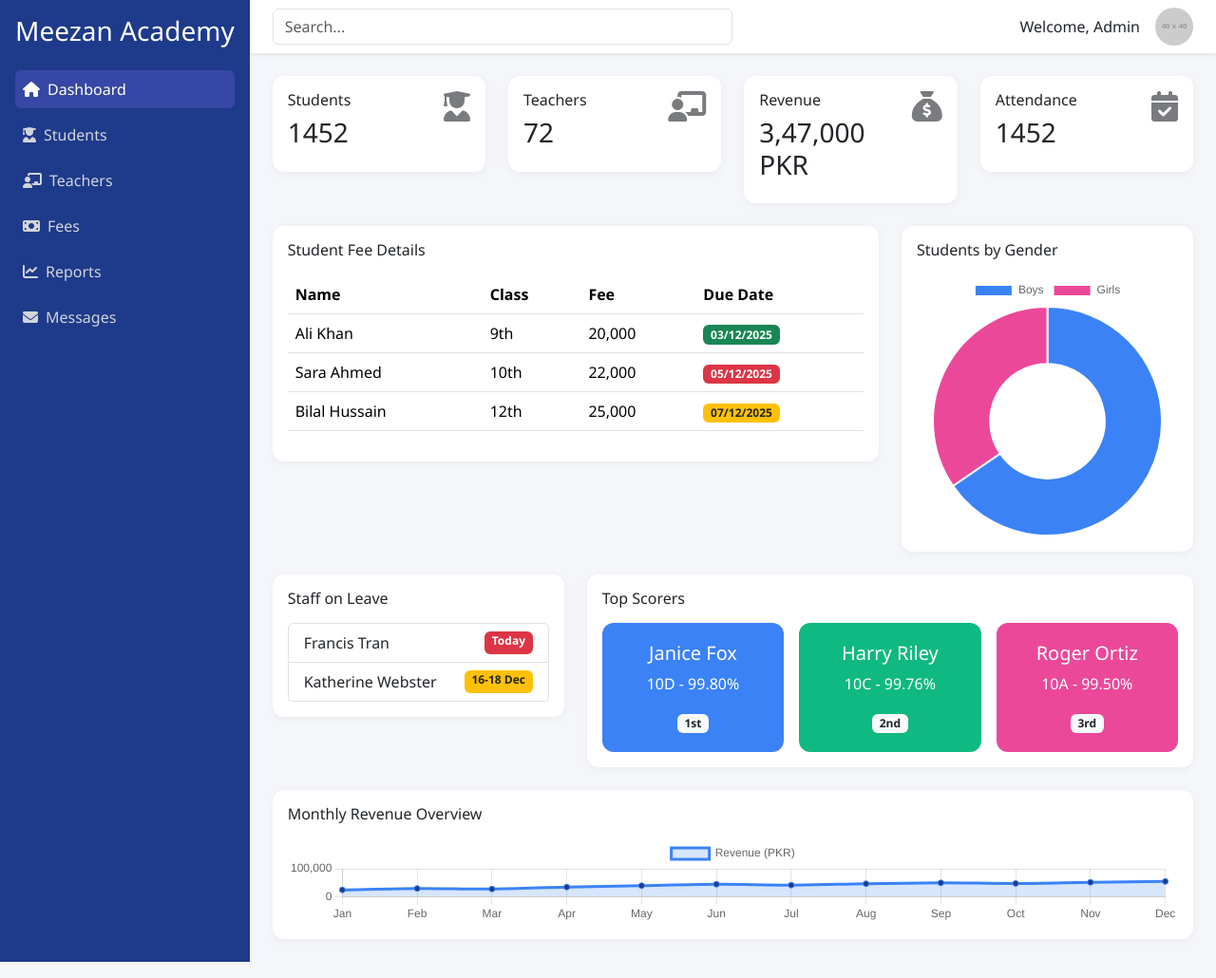
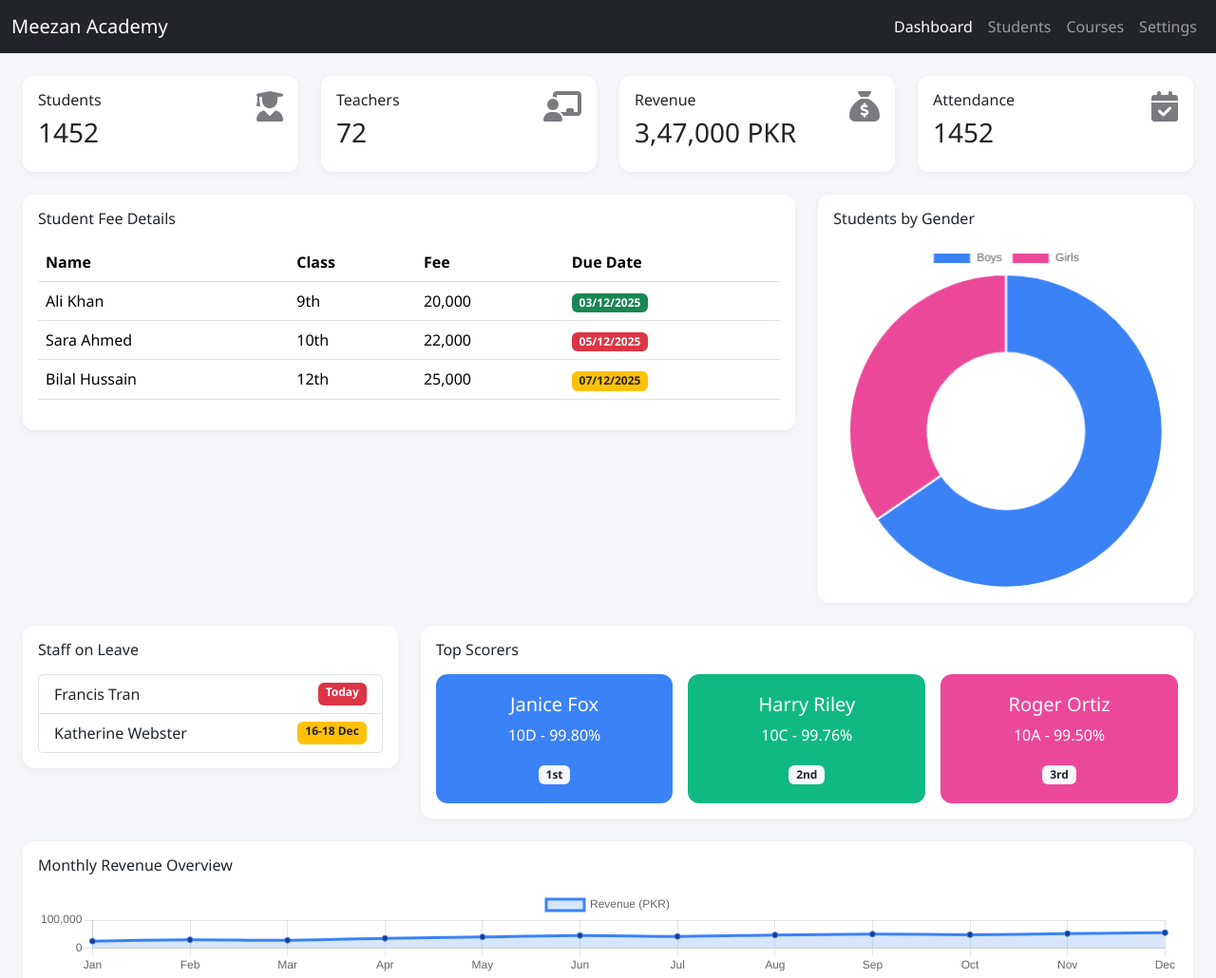
Before and after one commit to innvotechnology/meezan-academy, a plain HTML site: page admin.html in a window 1280 px wide. Shown: the whole page at 95% size. Drawn offline with nearby package versions, Linux system fonts and the light colour scheme; placeholder pictures from the web are drawn by us.

Commit message:
Update admin.html

```diff
--- a/admin.html
+++ b/admin.html
@@ -6,6 +6,7 @@
   <title>Meezan Academy - Admin Dashboard</title>
 
   <!-- Bootstrap 5 CSS -->
+  <link href="https://cdn.jsdelivr.net/npm/bootstrap@5.3.2/dist/css/bootstrap.min.css" rel="stylesheet">
    <link href="https://cdn.jsdelivr.net/npm/bootstrap@5.3.2/dist/css/bootstrap.min.css" rel="stylesheet">
 
   <!-- Icons -->
@@ -57,37 +58,25 @@
   </style>
 </head>
 <body>
-
-<div class="d-flex">
-
-  <!-- Sidebar -->
-  <div class="sidebar p-3">
-    <h3 class="mb-4">Meezan Academy</h3>
-    <ul class="nav flex-column gap-2">
-      <li><a href="#" class="active p-2 d-block"><i class="fa fa-home me-2"></i>Dashboard</a></li>
-      <li><a href="#" class="p-2 d-block"><i class="fa fa-user-graduate me-2"></i>Students</a></li>
-      <li><a href="#" class="p-2 d-block"><i class="fa fa-chalkboard-teacher me-2"></i>Teachers</a></li>
-      <li><a href="#" class="p-2 d-block"><i class="fa fa-money-bill me-2"></i>Fees</a></li>
-      <li><a href="#" class="p-2 d-block"><i class="fa fa-chart-line me-2"></i>Reports</a></li>
-      <li><a href="#" class="p-2 d-block"><i class="fa fa-envelope me-2"></i>Messages</a></li>
+  <!-- Navbar -->
+  <nav class="navbar navbar-expand-lg navbar-dark bg-dark">
+    <div class="container-fluid">
+      <a class="navbar-brand" href="#">Meezan Academy</a>
+      <button class="navbar-toggler" type="button" data-bs-toggle="collapse" data-bs-target="#navbarNav">
+        <span class="navbar-toggler-icon"></span>
+      </button>
+      <div class="collapse navbar-collapse" id="navbarNav">
+        <ul class="navbar-nav ms-auto">
+          <li class="nav-item"><a class="nav-link active" href="#">Dashboard</a></li>
+          <li class="nav-item"><a class="nav-link" href="#">Students</a></li>
+          <li class="nav-item"><a class="nav-link" href="#">Courses</a></li>
+          <li class="nav-item"><a class="nav-link" href="#">Settings</a></li>
         </ul>
       </div>
-
-  <!-- Main -->
-  <div class="flex-grow-1">
-
-    <!-- Top Navbar -->
-    <nav class="navbar navbar-light bg-white shadow-sm px-4">
-      <form class="d-flex w-50">
-        <input class="form-control" type="search" placeholder="Search..." aria-label="Search">
-      </form>
-      <div class="d-flex align-items-center">
-        <span class="me-3">Welcome, Admin</span>
-        <img src="https://via.placeholder.com/40" class="rounded-circle">
     </div>
   </nav>
 
-    <!-- Content -->
+  <!-- Main Content -->
 <div class="container-fluid p-4">
 
       <!-- Stats -->
@@ -284,8 +273,7 @@
   });
 </script>
 
-<!-- Bootstrap 5 JS -->
+  <!-- Bootstrap 5 JS (Important for hamburger toggle) -->
   <script src="https://cdn.jsdelivr.net/npm/bootstrap@5.3.2/dist/js/bootstrap.bundle.min.js"></script>
-
 </body>
 </html>
```
Lines whose indentation alone changed are shown as unchanged.
